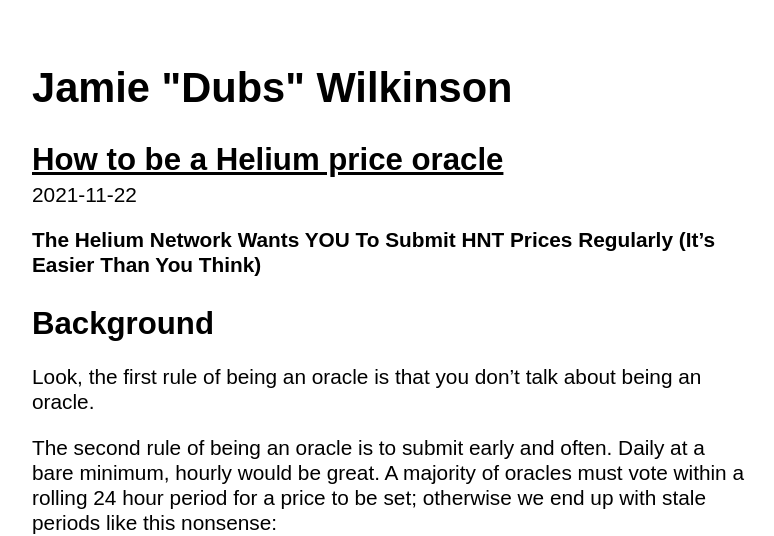
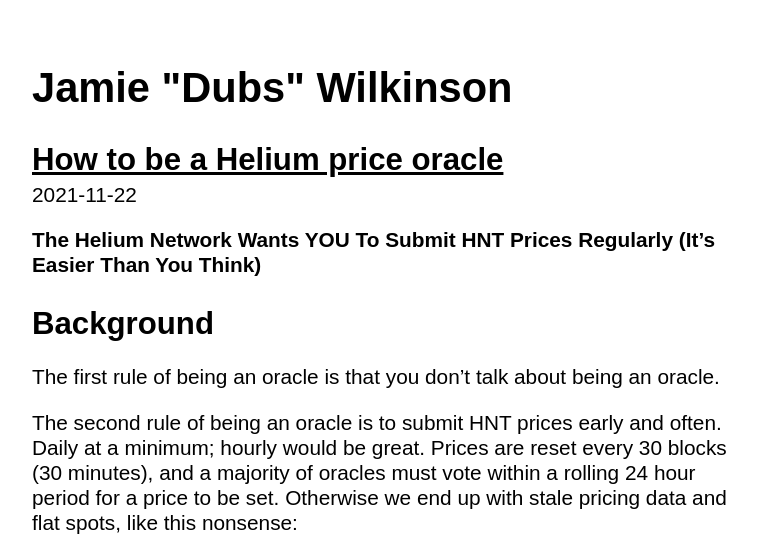
Before and after one commit to jamiew/jamiedubs.com, a Jekyll site: the page built from _posts/2021-11-22-how-to-be-an-hnt-price-oracle.md, in a window 1280 px wide and 1400 px high, cut to the strip 0-536 px from the top of the window. Shown: the whole strip, without its empty margins (248-1022 px from the left). Built offline with Jekyll 4.4.1, drawn with Linux system fonts in a browser that asks for light colours; some of the changed text lies outside the part shown.

Commit message:
Misc updates from Mirror

```diff
--- a/_posts/2021-11-22-how-to-be-an-hnt-price-oracle.md
+++ b/_posts/2021-11-22-how-to-be-an-hnt-price-oracle.md
@@ -9,23 +9,21 @@
 
 ## Background
 
-Look, the first rule of being an oracle is that you don't talk about being an oracle.
+The first rule of being an oracle is that you don't talk about being an oracle.
 
-The second rule of being an oracle is to submit early and often. Daily at a bare minimum, hourly would be great. A majority of oracles must vote within a rolling 24 hour period for a price to be set; otherwise we end up with stale periods like this nonsense:
+The second rule of being an oracle is to submit HNT prices early and often. Daily at a minimum; hourly would be great. Prices are reset every 30 blocks (30 minutes), and a majority of oracles must vote within a rolling 24 hour period for a price to be set. Otherwise we end up with stale pricing data and flat spots, like this nonsense:
 
 ![](https://dl.dropboxusercontent.com/s%2Fazdzrx0qvc88p4g%2Fscreen%2520shot%25202021-07-27%2520at%252022-40-45%2520oracles%2520%25C2%25B7%2520dashboard%2520%25C2%25B7%2520metabase%25201.png)
 
-As you can see in this amazing chart, when the number of oracles who actually voted fell below a majority (the dashed threshold line), there were no price updates in the chart above:
+Here's what it looks like when the number of voting oracles falls below a majority, represented by the the dashed threshold line (data & graph from [DeWi ETL](https://etl.dewi.org/public/dashboard/377b53e9-d4ed-48f0-9352-9285ad56461e))
 
 ![](https://dl.dropboxusercontent.com/s%2F0gy09qtmjz5e2wx%2Fscreen%2520shot%25202021-07-27%2520at%252022-42-24%252001-46%2520%25C2%25B7%2520oracles%2520%25C2%25B7%2520dashboard%2520%25C2%25B7%2520metabase.png)
 
-Read on more about oracles [on docs.helium.com](https://docs.helium.com/blockchain/oracles/) and then check out all the sick charts of oracles (allegedly) submitting prices on [DeWi ETL](https://etl.dewi.org/dashboard/12-oracles)
-
-OK I'm glad you've made it this far.
+Read more about oracles [on docs.helium.com](https://docs.helium.com/blockchain/oracles/) and then check out all the sick charts of oracles (allegedly) submitting prices on the [DeWi ETL Oracles dashboard](https://etl.dewi.org/public/dashboard/377b53e9-d4ed-48f0-9352-9285ad56461e)
 
 ## Setup
 
-You'll need to be comfortable with the commandline, and ideally have a dedicated server you can setup to automatically submit prices on a regular basis. A [Raspberry Pi](https://www.raspberrypi.org/) on your home internet connection would be way more than enough.
+You'll need to be comfortable with the commandline, and ideally have a dedicated server you can setup to automatically submit prices on a regular basis. A [Raspberry Pi](https://www.raspberrypi.org/) on your home internet connection would be more than enough.
 
 1. Download and install the commandline [helium-wallet](https://github.com/helium/helium-wallet-rs)
 2. Create a fresh mainnet wallet
@@ -78,4 +76,6 @@
 
 ## You did it
 
+Please contact me (email and Discord username are on [jamiedubs.com](https://jamiedubs.com)) and we’ll see about getting you added to the official list. And remember, if you stop submitting prices, you bring great shame on your family!
+
 Thank you for your service
```
